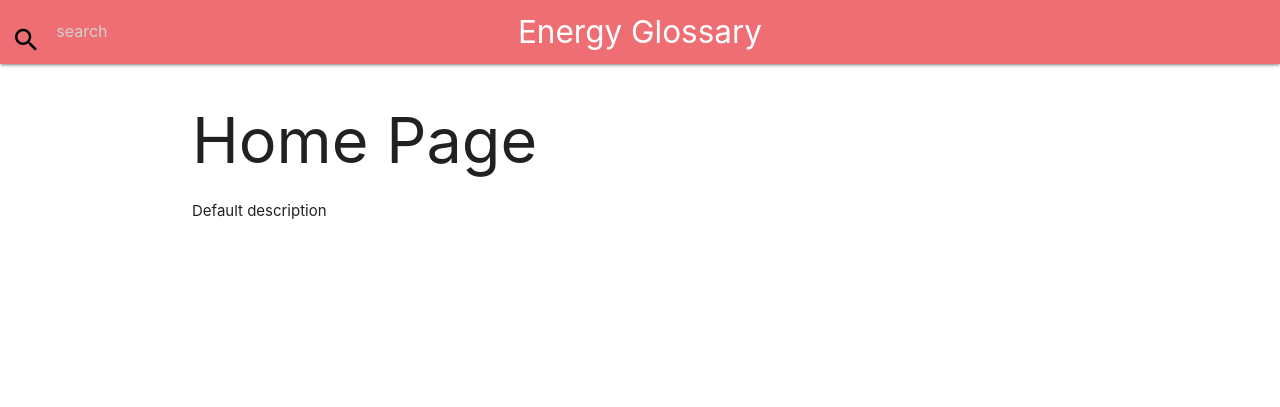
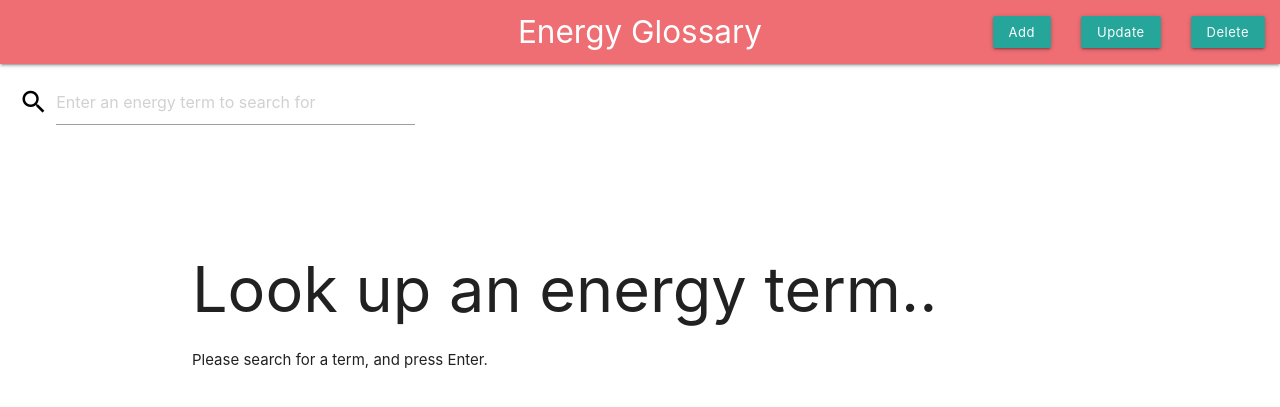
Before and after one commit to rphanley/Energy-Glossary-Project, a Flask app: page / in a window 1280 px wide. Shown: the top 407 px of the page. Run offline with Flask 2, Linux system fonts and the light colour scheme; some libraries are stand-ins or nearby versions.

Commit message:
Added delete capability and confirmation, case-insensitive search. Cleaned up messages

```diff
--- a/app.py
+++ b/app.py
@@ -1,4 +1,5 @@
 import os
+import re
 
 from dotenv import load_dotenv
 from flask import Flask, render_template, redirect, request, url_for
@@ -18,13 +19,14 @@ term_id = None
 is_update = False
 
 @app.route('/')
-@app.route('/get_term')
-def get_term():
+@app.route('/home')
+def home():
     global record_loaded
     record_loaded = False
+    home_msg = {'term':'Look up an energy term..','description':'Please search for a term, and press Enter.'}
     return render_template("read.html",
-                                result_term={'term':'Home Page ',
-                                'description':'Default description'})
+                                result_term=home_msg)
+
 
 
 
@@ -33,14 +35,12 @@ def search_terms():
     result = None
     global term_id,record_loaded
     record_loaded = False
+
     #Get the search text from the input box on the navbar (base.html)
     search_text = request.form['search_input']
-    #search_text = '{ $regex: /^vehicle to grid/i }'
-    #Search the MongoDB database using the search text
+    #Run a case-insensitive search for a record with term=search_text
     try:
-        #result = mongo.db.terms.find_one({'term': search_text })
-        result = mongo.db.terms.find_one({"term": {  "$regex": "/^Vehicle To Grid/i" } })
-        #result = mongo.db.terms.find_one({'term': re.compile(search_text, re.IGNORECASE)})
+        result = mongo.db.terms.find_one({'term': re.compile(search_text, re.IGNORECASE)})
 
     except:
         result = {'term':'Error accessing the database ','description':'Check your database access and try again.'}
@@ -55,26 +55,34 @@ def search_terms():
         term_id = result['_id']
         record_loaded = True
 
+
     return render_template("read.html",
                                 result_term=result)
 
 
-@app.route('/add_update')
-def add_task():
+@app.route('/add_update/<mode>')
+def add_update(mode):
     global term_id,record_loaded,is_update
-    display_term_name =''
-    display_term_desc =''
-    display_action_name ='Create'
 
-    if record_loaded:
-        print(term_id)
-        term_to_update = mongo.db.terms.find_one({"_id": ObjectId(term_id)})
-        display_action_name = 'Update'
-        display_term_name = term_to_update['term']
-        display_term_desc = term_to_update['description']
+    print('Mode is:' + mode)
+    # If Update button was clicked, set up to update the loaded record
+    if mode == 'update':
         is_update = True
-    else:
-         print('No record loaded yet..')
+        if record_loaded:
+                term_to_update = mongo.db.terms.find_one({"_id": ObjectId(term_id)})
+                display_action_name = 'Update'
+                display_term_name = term_to_update['term']
+                display_term_desc = term_to_update['description']
+        else:   # No record loaded yet, display an error message
+                no_rec_msg = {'term':'No entry loaded yet','description':'Please search for an entry, then click Update.'}
+                return render_template("read.html",
+                                result_term=no_rec_msg)
+    # Add mode, bring up form for record insertion.
+    elif mode == 'add':
+        is_update = False
+        display_term_name =''
+        display_term_desc =''
+        display_action_name ='Add'
 
     return render_template('addupdate.html',
                                  form_action=display_action_name,
@@ -82,12 +90,13 @@ def add_task():
                                  form_term_description=display_term_desc)
 
 
+#Perform the record update or insertion in the database
 @app.route('/create_entry', methods=['POST'])
 def create_entry():
     global term_id,is_update
     terms =  mongo.db.terms
 
-    if is_update:
+    if is_update: #Update the record
         terms.update( {'_id': ObjectId(term_id)},
             {
             'term':request.form.get('term_name'),
@@ -95,14 +104,31 @@ def create_entry():
             })
         print('Updated record..')
         is_update = False
-    else:
+    else:  # Add a new record
         terms.insert_one({
             'term':request.form.get('term_name'),
             'description':request.form.get('term_description'),
             })
         print('Added record..')
 
-    return redirect(url_for('get_term'))
+    return redirect(url_for('home'))
+
+@app.route('/delete')
+def delete():
+    global term_id,record_loaded
+
+    if record_loaded:
+            mongo.db.terms.delete_one({'_id': ObjectId(term_id)})
+            # Notify the user
+            msg = {'term':'Entry deleted!','description':''}
+    else:
+        # No record loaded yet, display an error message
+        msg = {'term':'No entry loaded yet','description':'Please search for an entry, then click Delete.'}
+
+    return render_template("read.html",
+                                result_term=msg)
+
+
 
 
 if __name__ == '__main__':
--- a/static/css/style.css
+++ b/static/css/style.css
@@ -4,8 +4,10 @@
     line-height: 24px;
     margin: 5px 5px;
     padding: 0 0.5em;
+
 }
 
-.task_header {
-    margin-top: 5px;
+.btn-small {
+    text-transform: none;
+
 }
--- a/templates/base.html
+++ b/templates/base.html
@@ -3,36 +3,37 @@
 
 <head>
 	<link href="https://fonts.googleapis.com/icon?family=Material+Icons" rel="stylesheet">
-	<link rel="stylesheet" href="https://cdnjs.cloudflare.com/ajax/libs/materialize/1.0.0/css/materialize.min.css">
-	<link rel="stylesheet" href="{{url_for('static', filename='css/style.css')}}" type="text/css" />
+    <link rel="stylesheet" href="https://cdnjs.cloudflare.com/ajax/libs/materialize/1.0.0/css/materialize.min.css">
+    <link rel="stylesheet" href="{{url_for('static', filename='css/style.css')}}" type="text/css"/>
+
 </head>
 
 <body>
 	<nav>
 		<div class="nav-wrapper">
 
-                <a href="#" class="brand-logo center">Energy Glossary</a>
+                <a href="{{ url_for('home') }}" class="brand-logo center">Energy Glossary</a>
 
-                    <form action="{{ url_for('search_terms') }}" method="POST">
-                        <div class="left row" id="topbarsearch">
-                            <div class="input-field col s12 black-text">
-                                <i class="black-text material-icons prefix">search</i>
-                                <input type="text" placeholder="search" name="search_input" class="black-text" >
-                            </div>
-                        </div>
-                    </form>
-
-
-
-				<ul id="nav-mobile" class="hide-on-small-only right">
-					<li><a href="add_update">Add</a></li>
-					<li><a href="addupdate.html">Update</a></li>
-					<li><a href="read.html">Read</a></li>
+				<ul id="nav-mobile" class="right hide-on-med-and-down">
+					<li><a class = "btn-small" href="{{url_for('add_update', mode='add')}}" >Add</a></li>
+                    <li><a class = "btn-small" href="{{url_for('add_update', mode='update')}}">Update</a></li>
+					<li><a class = "btn-small" href="{{ url_for('delete') }}" onclick="return confirm('Are you sure you want to delete the entry?');">Delete</a></li>
 				</ul>
 
 
 			</div>
 	</nav>
+    <form action="{{ url_for('search_terms') }}" method="POST"  id="search_form">
+        <div class="center row">
+            <div class="input-field col s4 black-text">
+                <i class="black-text material-icons prefix">search</i>
+                <input type="text" placeholder="Enter an energy term to search for" name="search_input" class="black-text" >
+            </div>
+        </div>
+    </form>
+    <br>
+    <br>
+
 	<div class="container">
 		{% block content %} {% endblock %}
 	</div>
@@ -47,5 +48,6 @@
         });
 
 
+
 	</script>
 </body>
```
